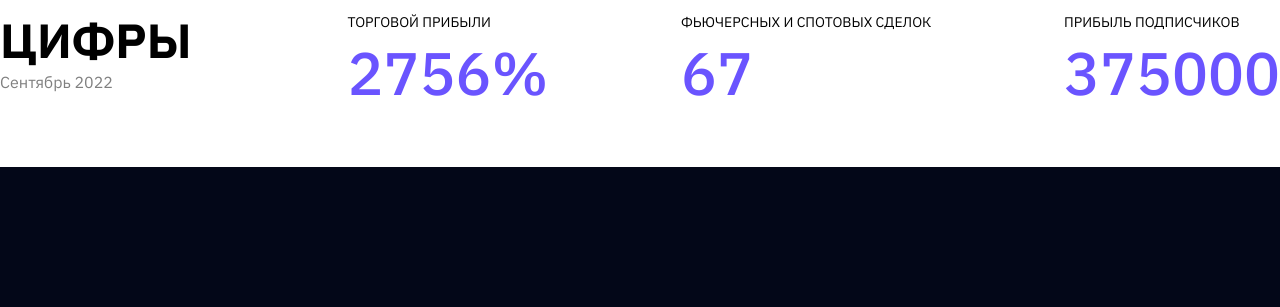
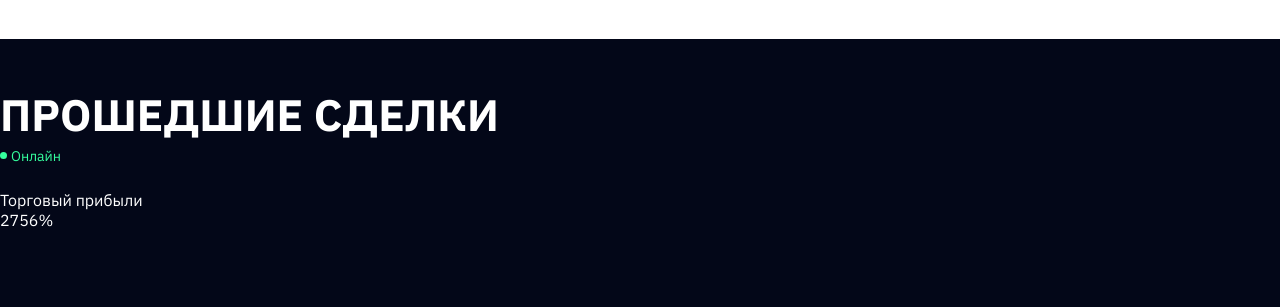
Before and after one commit to dmkomur/purpur-blade, a plain HTML site: page index.html in a window 1280 px wide. Shown: the part 776-1083 px from the top of the page. Before the commit the page ends 943 px from the top, so only its background shows below. Drawn offline with Linux system fonts and the light colour scheme.

Commit message:
feat: numbers section

```diff
--- a/index.html
+++ b/index.html
@@ -128,7 +128,7 @@
         <section id="numbers">
             <div class="numbers-sections container">
                 <div class="numbers-header-wrapper">
-                    <h2 class="numbers-header">Цифры</h2>
+                    <h2 class="section-header numbers-header">Цифры</h2>
                     <p class="numbers-date">Cентябрь 2022</p>
                 </div>
                 <ul class="numbers-list">
@@ -149,6 +149,20 @@
                 </ul>
             </div>
         </section>
+        <section class="transactions container">
+            <div class="transactions-header-wrapper">
+                <h2 class="section-header transactions-header">
+                    Прошедшие сделки
+                </h2>
+                <p class="transactions-status">Онлайн</p>
+            </div>
+            <ul class="transactions-list">
+                <li class="transactions-item">
+                    <p class="transactions-item-text">Торговый прибыли</p>
+                    <p class="transactions-item-value">2756%</p>
+                </li>
+            </ul>
+        </section>
 
         <script defer src="./index.js"></script>
     </body>
--- a/style.css
+++ b/style.css
@@ -72,6 +72,14 @@ button {
         z-index: 0;
 }
 
+.section-header {
+        font-size: 28px;
+        letter-spacing: -4%;
+        line-height: 36px;
+        text-transform: uppercase;
+        font-weight: 700;
+}
+
 @media (min-width: 1200px) {
         .container {
                 max-width: 1300px;
@@ -89,6 +97,12 @@ button {
                 top: -60px;
                 height: 72px;
                 transform: translateX(-200px);
+        }
+
+        .section-header {
+                font-size: 44px;
+                line-height: 56px;
+                letter-spacing: -4%;
         }
 }
 
@@ -199,6 +213,8 @@ button {
         display: none;
 }
 
+
+
 @media (min-width: 1200px) {
         .header {
                 justify-content: flex-start;
@@ -276,13 +292,6 @@ button {
         gap: 33px;
         padding: 40px 0 60px 0;
 }
-
-/*
-.hero-img {
-        display: flex;
-        align-items: center;
-        justify-content: center;
-} */
 
 .hero-content {
         display: flex;
@@ -371,11 +380,7 @@ button {
 
 
 
-        .hero-header {
-                font-size: 60px;
-                line-height: 72px;
-                letter-spacing: -4%;
-        }
+        .hero-header {}
 
         .hero-text {
                 max-width: 562px;
@@ -417,12 +422,8 @@ button {
 }
 
 .numbers-header {
-        font-size: 28px;
-        letter-spacing: -4%;
-        line-height: 26px;
-        text-transform: uppercase;
+
         color: #000;
-        font-weight: 700;
 }
 
 .numbers-date {
@@ -474,12 +475,6 @@ button {
                 gap: 4px;
         }
 
-        .numbers-header {
-                font-size: 48px;
-                line-height: 56px;
-                letter-spacing: -4%;
-        }
-
         .numbers-list {
                 gap: 0px;
                 justify-content: space-between;
@@ -500,3 +495,43 @@ button {
                 letter-spacing: -2%;
         }
 }
+
+/* == transactions == */
+
+.transactions {
+        padding: 48px 0 77px 0;
+        display: flex;
+        flex-direction: column;
+        gap: 24px;
+}
+
+.transactions-header {
+        color: var(--white)
+}
+
+.transactions-status {
+        font-weight: 400;
+        font-size: 14px;
+        line-height: 20px;
+        letter-spacing: -4%;
+        color: #35FF9E;
+        display: inline-flex;
+        align-items: center;
+}
+
+.transactions-status::before {
+        content: "";
+        display: inline-block;
+        width: 7px;
+        height: 7px;
+        border-radius: 50%;
+        background: currentColor;
+        margin-right: 4px;
+        flex: 0 0 auto;
+        vertical-align: middle;
+}
+
+.transactions-list {
+        display: flex;
+        overflow-x: auto;
+}
```
